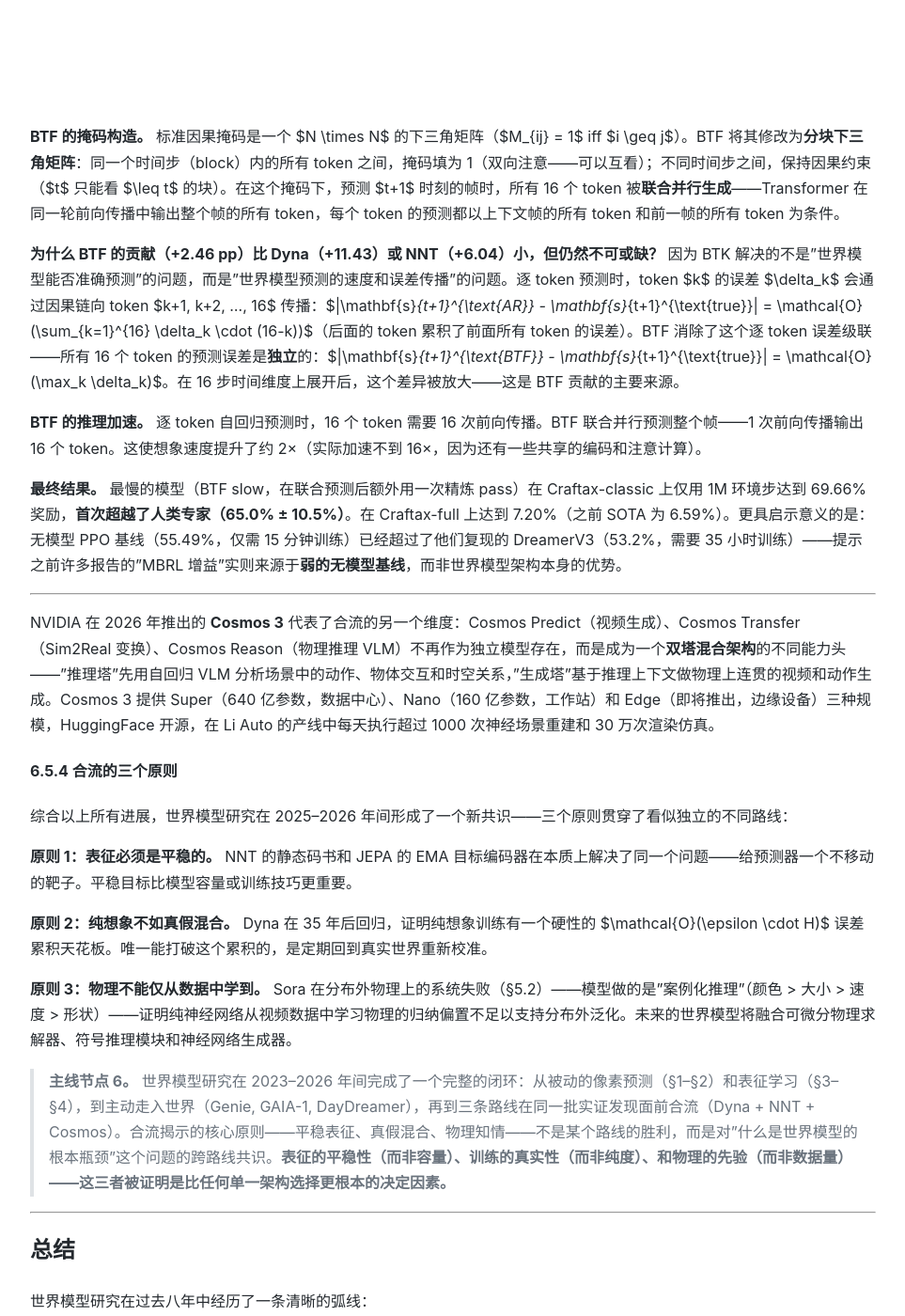
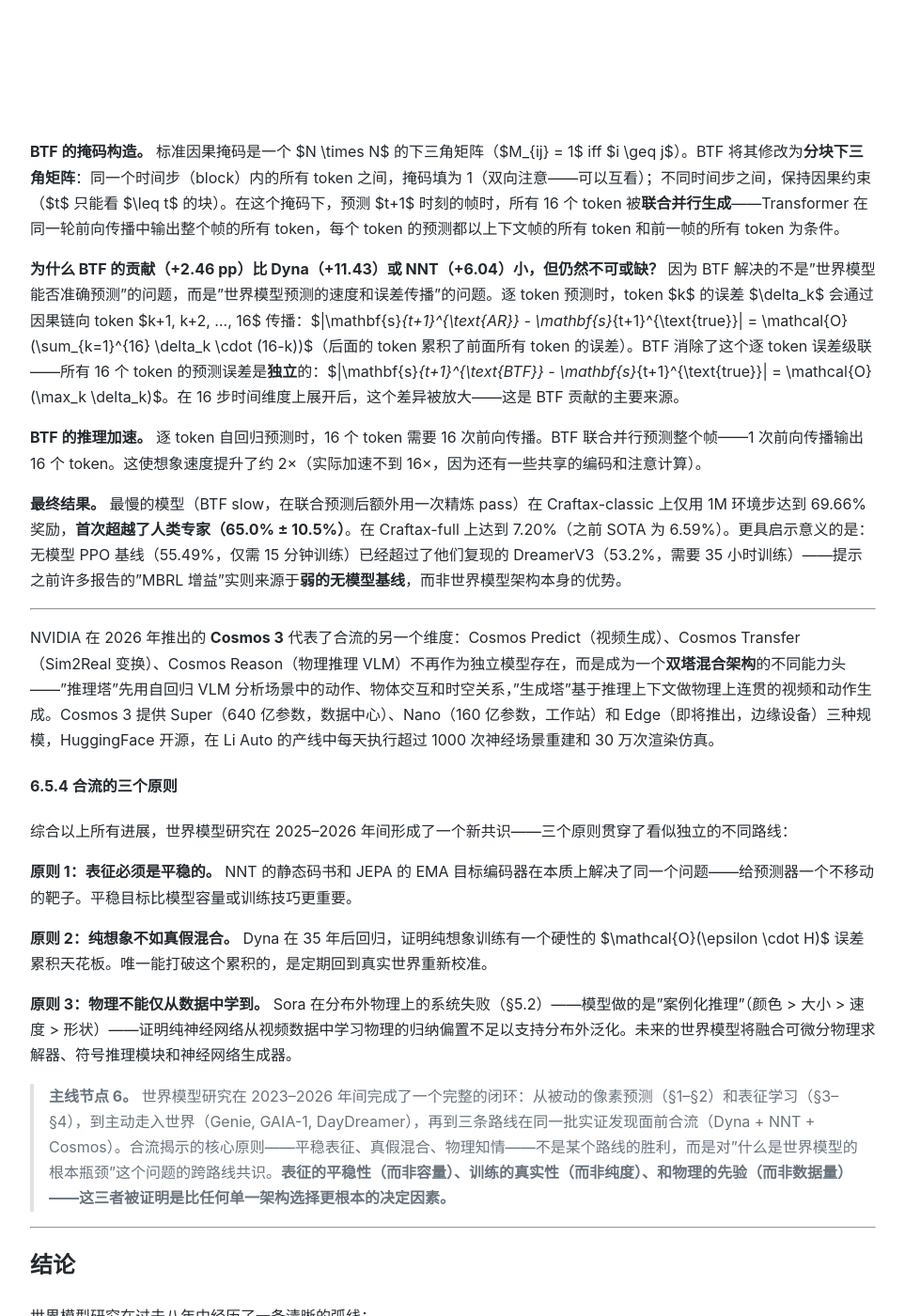
Before and after one commit to liuwwei3/liuwwei3.github.io, a Jekyll site: the page built from blogs/world-models-survey.md, in a window 1280 px wide and 1400 px high, scrolled down 43963 px. Shown: the whole window at 94% size, without its empty margins (158-1121 px from the left). Built offline with Jekyll 4.4.1, drawn with Linux system fonts in a browser that asks for light colours; some of the changed text lies outside the part shown.

Commit message:
Full review: fix mainline node 1 (§2→§3), training step numbering (1,2,3,4,5,6), BTK→BTF typo, 总结→结论, CMA-ES gap, update word count 3.0→3.2 万字

````diff
--- a/blogs/world-models-survey.md
+++ b/blogs/world-models-survey.md
@@ -288,6 +288,7 @@
 > ```
 >
 > 在 Ha & Schmidhuber 的场景中，每个候选参数向量就是 **Controller 的权重 $W_c$ 和偏置 $\mathbf{b}_c$**（共 867 个值），fitness 是这个权重在 CarRacing 环境中的累计得分。每轮 CMA-ES 同时测试 64 个"候选 C"，然后向得分最高的那些靠拢——不需要反向传播，不需要价值函数，只需要**"你的得分是多少？"**
+
 **直觉。** 这个设计像一个**骑手（C）驾驭一头大象（V+M）**。骑手只需要发出简单指令；大象负责理解地形、惯性、障碍物。骑手不需要神经科学博士学位来走路——同理，一个 867 参数的线性层可以在一个强大的世界模型上解决 CarRacing。
 
 ### 1.2 核心贡献：梦中训练与温度参数
@@ -1364,7 +1365,7 @@
 
 **BTF 的掩码构造。** 标准因果掩码是一个 $N \times N$ 的下三角矩阵（$M_{ij} = 1$ iff $i \geq j$）。BTF 将其修改为**分块下三角矩阵**：同一个时间步（block）内的所有 token 之间，掩码填为 1（双向注意——可以互看）；不同时间步之间，保持因果约束（$t$ 只能看 $\leq t$ 的块）。在这个掩码下，预测 $t+1$ 时刻的帧时，所有 16 个 token 被**联合并行生成**——Transformer 在同一轮前向传播中输出整个帧的所有 token，每个 token 的预测都以上下文帧的所有 token 和前一帧的所有 token 为条件。
 
-**为什么 BTF 的贡献（+2.46 pp）比 Dyna（+11.43）或 NNT（+6.04）小，但仍然不可或缺？** 因为 BTK 解决的不是"世界模型能否准确预测"的问题，而是"世界模型预测的速度和误差传播"的问题。逐 token 预测时，token $k$ 的误差 $\delta_k$ 会通过因果链向 token $k+1, k+2, ..., 16$ 传播：$\|\mathbf{s}_{t+1}^{\text{AR}} - \mathbf{s}_{t+1}^{\text{true}}\| = \mathcal{O}(\sum_{k=1}^{16} \delta_k \cdot (16-k))$（后面的 token 累积了前面所有 token 的误差）。BTF 消除了这个逐 token 误差级联——所有 16 个 token 的预测误差是**独立**的：$\|\mathbf{s}_{t+1}^{\text{BTF}} - \mathbf{s}_{t+1}^{\text{true}}\| = \mathcal{O}(\max_k \delta_k)$。在 16 步时间维度上展开后，这个差异被放大——这是 BTF 贡献的主要来源。
+**为什么 BTF 的贡献（+2.46 pp）比 Dyna（+11.43）或 NNT（+6.04）小，但仍然不可或缺？** 因为 BTF 解决的不是"世界模型能否准确预测"的问题，而是"世界模型预测的速度和误差传播"的问题。逐 token 预测时，token $k$ 的误差 $\delta_k$ 会通过因果链向 token $k+1, k+2, ..., 16$ 传播：$\|\mathbf{s}_{t+1}^{\text{AR}} - \mathbf{s}_{t+1}^{\text{true}}\| = \mathcal{O}(\sum_{k=1}^{16} \delta_k \cdot (16-k))$（后面的 token 累积了前面所有 token 的误差）。BTF 消除了这个逐 token 误差级联——所有 16 个 token 的预测误差是**独立**的：$\|\mathbf{s}_{t+1}^{\text{BTF}} - \mathbf{s}_{t+1}^{\text{true}}\| = \mathcal{O}(\max_k \delta_k)$。在 16 步时间维度上展开后，这个差异被放大——这是 BTF 贡献的主要来源。
 
 **BTF 的推理加速。** 逐 token 自回归预测时，16 个 token 需要 16 次前向传播。BTF 联合并行预测整个帧——1 次前向传播输出 16 个 token。这使想象速度提升了约 2×（实际加速不到 16×，因为还有一些共享的编码和注意计算）。
 
@@ -1388,7 +1389,7 @@
 
 ---
 
-## 总结
+## 结论
 
 世界模型研究在过去八年中经历了一条清晰的弧线：
 
````
Also changed, not shown: other parts of blogs/world-models-survey.md (+6 -6 lines), index.md (+1 -1 lines), README.md.
